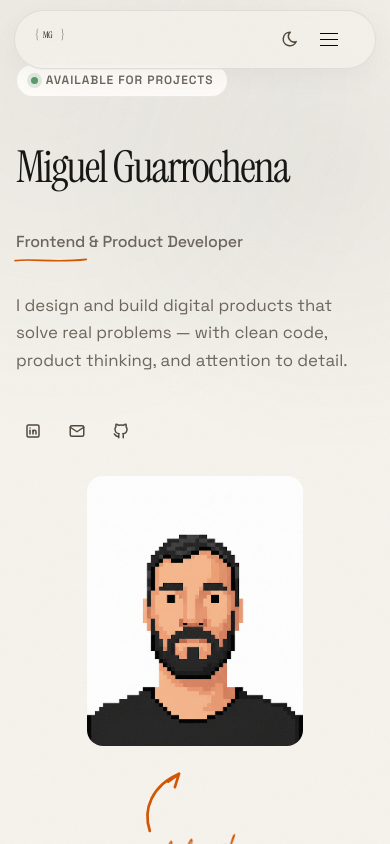
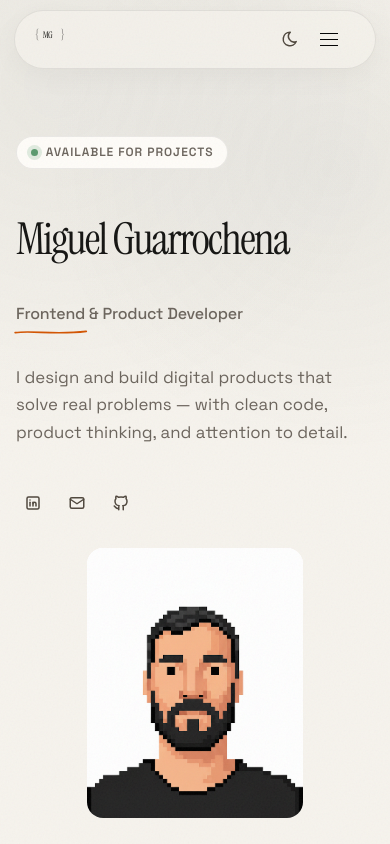
Before and after one commit to miguelGuarrochena/portfolio, a Next.js app: page / in a window 390 px wide. Shown: the top 844 px of the page. Built offline with nearby package versions, Linux system fonts and the light colour scheme.

Commit message:
Fix mobile margin

```diff
--- a/src/app/globals.css
+++ b/src/app/globals.css
@@ -73,9 +73,41 @@ body {
   max-width: 34rem;
 }
 
-.hero-section {
-  padding-top: 6.25rem;
+.section-block.hero-section {
+  padding-top: 7rem;
   padding-bottom: 2.5rem;
+}
+
+@media (max-width: 48em) {
+  .section-block.hero-section {
+    padding-top: 8.5rem;
+  }
+}
+
+/* Loader centrado mientras carga la app */
+.page-loader {
+  position: fixed;
+  inset: 0;
+  display: flex;
+  align-items: center;
+  justify-content: center;
+  background: var(--surface-base);
+  z-index: 9999;
+}
+
+.page-loader__spinner {
+  width: 44px;
+  height: 44px;
+  border-radius: 50%;
+  border: 3px solid var(--border-strong);
+  border-top-color: var(--accent);
+  animation: page-loader-spin 0.8s linear infinite;
+}
+
+@keyframes page-loader-spin {
+  to {
+    transform: rotate(360deg);
+  }
 }
 
 .hero-main {
--- a/src/app/page.tsx
+++ b/src/app/page.tsx
@@ -2,10 +2,11 @@
 
 import { Suspense } from 'react';
 import { HomeContent } from '@/components/HomeContent';
+import { PageLoader } from '@/components/PageLoader';
 
 export default function HomePage() {
   return (
-    <Suspense fallback={<div>Loading...</div>}>
+    <Suspense fallback={<PageLoader />}>
       <HomeContent />
     </Suspense>
   );
--- /dev/null
+++ b/src/components/PageLoader.tsx
@@ -0,0 +1,7 @@
+export function PageLoader() {
+  return (
+    <div className="page-loader" role="status" aria-label="Loading">
+      <span className="page-loader__spinner" />
+    </div>
+  );
+}
```
